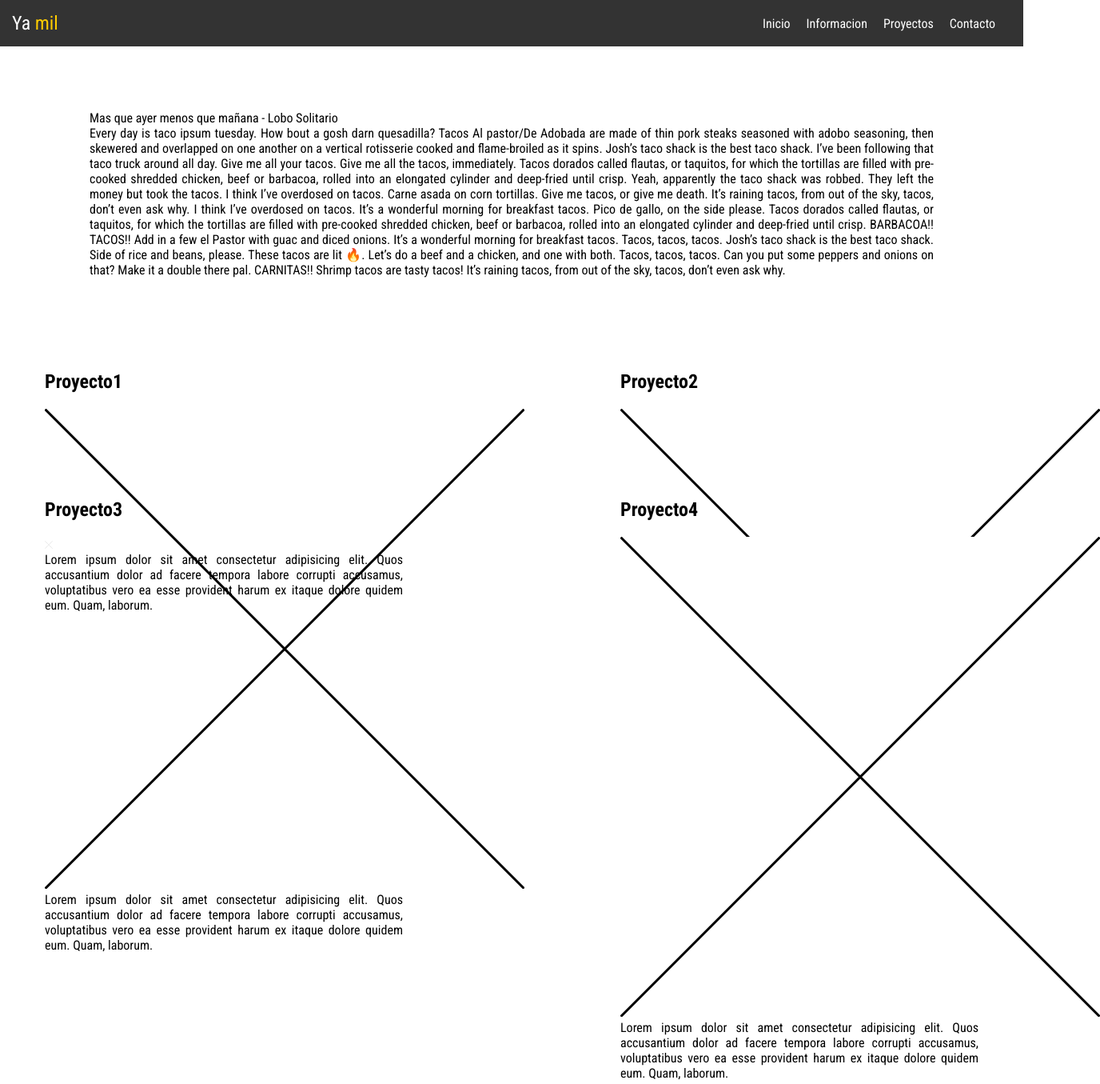
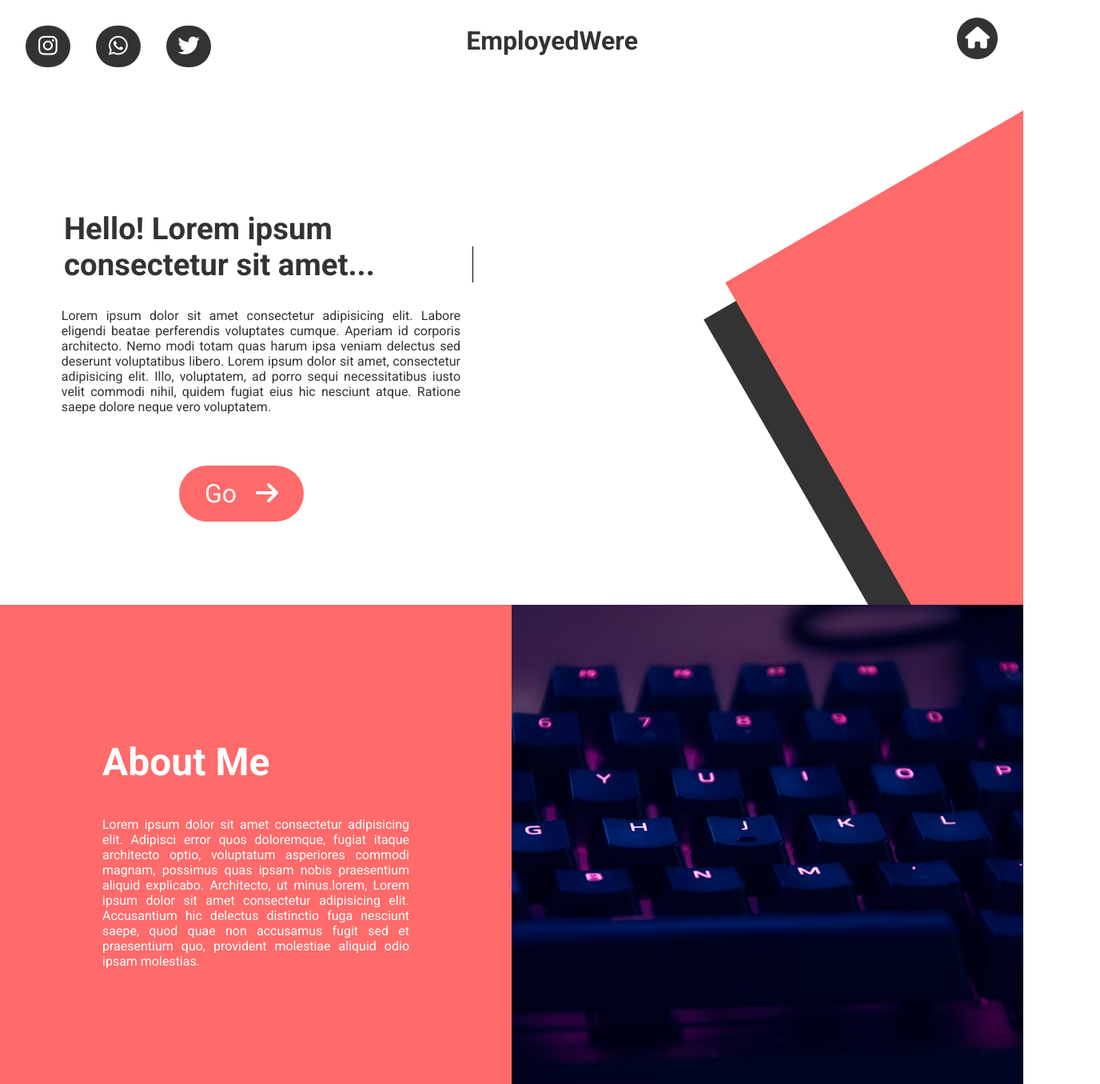
Before and after one commit to YamilRG/Portafolio, a plain HTML site: page index.html in a window 1280 px wide. Shown: the whole page at 80% size, 1376 px wide, since content can reach past the window. Drawn offline with Linux system fonts and the light colour scheme.

Commit message:
Beta 03.11.2024

```diff
--- a/css/style.css
+++ b/css/style.css
@@ -1,5 +1,4 @@
 html {
-  font-family: "Roboto Condensed", sans-serif;
   box-sizing: border-box;
 }
 *,
@@ -7,110 +6,186 @@ html {
 *:after {
   box-sizing: inherit;
 }
+* {
+  font-family: "Roboto", sans-serif;
+  color: #333;
+}
 body {
   margin: 0;
 }
 
-/* Main components */
+/* NAVBAR */
+
 .navbar {
+  z-index: 99999;
+}
+.navbar_container {
+  text-align: center;
+  width: 100%;
   display: flex;
-  width: 100%;
   justify-content: space-between;
-  align-items: center;
+  padding: 2rem;
+  font-size: 1.7rem;
+}
+
+.leftNav {
+  display: flex;
+  gap: 2rem;
+}
+.link_nav {
+  width: 3.5rem;
+  padding: 10px;
   background-color: #333;
-  padding: 15px;
+  border-radius: 5rem;
+  text-decoration: unset;
+  text-align: center;
+  transition: transform 0.3s ease-in;
+}
+.rightNav{
+  transition: transform 0.3s ease-in;
+}
+.icono {
   color: #fff;
 }
 
-.logo {
-  font-size: 24px;
+.link_nav:hover{
+  transform: scale(1.2);
+}
+.rightNav:hover{
+  transform: scale(1.2);
 }
 
-.logo span {
-  color: #ffcc00;
+.centerNav {
+  margin-right: 5rem;
+  font-size: 2rem;
+  font-weight: bold;
 }
 
-.menu {
+/* Home Container */
+
+.container {
+  width: 100%;
+  overflow-x: hidden; /* Evita el scroll horizontal */
+}
+
+.home_container {
+  width: 100%;
+  display: flex;
+  height: 80vh;
+  overflow: hidden; /* Oculta cualquier contenido que se desborde */
+}
+
+/* Left */
+.leftContainer {
+  padding: 4rem;
+  width: 50%;
+  overflow: hidden; /* Oculta cualquier contenido que se desborde */
+}
+
+.rightContainer {
+  width: 50%;
+  overflow: hidden; /* Oculta cualquier contenido que se desborde */
+}
+.slogan{
+  color: #fff;
+}
+
+.Iam {
+  width: 100%;
+  margin-left: 1rem;
+  position: relative;
+  float: left;
+  font-size: 2.4rem;
+}
+.Iam span {
+  position: absolute;
+  right: 0;
+  width: 0;
+  background: white;
+  border-left: 1px solid #000;
+  animation: escribir 5s steps(30) infinite alternate;
+}
+
+@keyframes escribir {
+  from {
+    width: 100%;
+  }
+  to {
+    width: 0;
+  }
+}
+
+.left_text{
+  margin-left: .8rem;
+  text-align: justify;
+}
+
+.button_go{
+  margin-top: 5rem;
+  margin-left: 10rem;
+}
+.go {
+  color: #fff;
+  margin-left: 1rem;
+}
+
+.custom_button_go{
+  width: 100%;
+  padding: 1rem 2rem;
+  font-size: 2rem;
+  border-radius: 5rem;
+  text-decoration: none;
+  color: #fff;
+  background-color: #ff6a6a;
+}
+
+/* Right */
+.blueBox{
+  margin-top: 5rem;
+  margin-left: 25rem;
+  background-color: #333;
+  transform: rotate(-30deg);
+  width: 600px;
+  height: 800px;
+}
+
+.redBox{
+  margin-left: 27rem;
+  margin-top: -58rem;
+  background-color: #ff6a6a;
+  transform: rotate(-30deg);
+  width: 900px;
+  height: 900px;
+}
+
+/* About Me */
+
+.about_container {
   display: flex;
 }
 
-.menu a {
-  color: #fff;
-  text-decoration: none;
-  margin-right: 20px;
+.left_container, .right_container {
+  width: 50%;
+  height: auto;
 }
 
-.menu-icon {
-  display: none;
-  font-size: 24px;
-  cursor: pointer;
+.left_container{
+  padding: 8rem;
+  text-align: justify;
+  background-color: #ff6a6a;
+}
+
+.left_container p,
+.left_title{
   color: #fff;
 }
-
-p {
-  text-align: justify;
-  margin: 0 !important;
+.left_title{
+  font-size: 3rem;
 }
 
-.container {
-  width: 100%;
-  padding: 0 7rem;
-  margin-top: 5rem;
+.right_container {
+  background-image: url("../img/right_about.avif");
+  background-repeat: no-repeat;
+  background-size: cover;
+  background-position: center;
 }
-
-/* Cards Components */
-.cards_container {
-  display: flex;
-  justify-content: center;
-}
-.cards {
-  display: grid;
-  grid-template-columns: repeat(2, 1fr);
-  column-gap: 15rem;
-}
-
-.card {
-  width: 100%;
-  width:30rem;
-  height: 10rem;
-  padding: 1rem;
-  transition: transform 1s;
-}
-.card:hover {
-  transform: scale(1.1);
-}
-
-.card_imagen{
-    width: 10px;
-}
-
-/* MEDIAQUERYS */
-@media screen and (max-width: 768px) {
-  .menu {
-    display: none;
-  }
-
-  .menu-icon {
-    display: block;
-  }
-
-  .menu-icon.active {
-    display: none;
-  }
-
-  .menu.active {
-    display: flex;
-    flex-direction: column;
-    position: absolute;
-    top: 70px;
-    left: 0;
-    width: 100%;
-    background-color: #333;
-    text-align: center;
-  }
-
-  .menu.active a {
-    margin-right: 0;
-    margin-bottom: 10px;
-  }
-}
--- a/index.html
+++ b/index.html
@@ -7,146 +7,100 @@
     <link rel="preconnect" href="https://fonts.googleapis.com" />
     <link rel="preconnect" href="https://fonts.gstatic.com" crossorigin />
     <link
-      href="https://fonts.googleapis.com/css2?family=Roboto+Condensed:ital,wght@0,100..900;1,100..900&family=Roboto+Mono:ital,wght@0,100..700;1,100..700&display=swap"
+      href="https://fonts.googleapis.com/css2?family=Roboto:ital,wght@0,100;0,300;0,400;0,500;0,700;0,900;1,100;1,300;1,400;1,500;1,700;1,900&display=swap"
       rel="stylesheet"
     />
-    <title>Sin titulo</title>
+    <title>Web Site</title>
   </head>
   <body>
+    <!-- NavBar -->
+    <section class="navBarSection">
+      <div class="navbar">
+        <nav class="navbar_container">
+          <div class="leftNav">
+            <a class="link_nav" href="#">
+              <i class="fa-brands fa-instagram icono"></i>
+            </a>
+            <a class="link_nav" href="#">
+              <i class="fa-brands fa-whatsapp icono"></i>
+            </a>
+            <a class="link_nav" href="#">
+              <i class="fa-brands fa-twitter icono"></i>
+            </a>
+          </div>
+          <div class="centerNav">
+            <div class="title">EmployedWere</div>
+          </div>
+          <div class="rightNav">
+            <a class="link_nav" href="#">
+              <i class="fa-solid fa-house icono"></i>
+            </a>
+          </div>
+        </nav>
+      </div>
+    </section>
+    <!-- Home Section -->
     <section>
-      <!-- // Barra de navegacion -->
-      <nav class="navbar">
-        <div class="logo">
-          <p>
-            Ya
-            <span>mil</span>
-          </p>
-        </div>
-        <div class="menu">
-          <a href="#">Inicio</a>
-          <a href="#">Informacion</a>
-          <a href="#">Proyectos</a>
-          <a href="#">Contacto</a>
-        </div>
-        <div class="menu-icon hidden">&#9776;</div>
-      </nav>
-    </section>
-    <div class="container">
-      <div class="frase">Mas que ayer menos que mañana - Lobo Solitario</div>
-      <div class="aboutMe">
-        <div class="image"></div>
-        <div class="about">
-          <p>
-            Every day is taco ipsum tuesday. How bout a gosh darn quesadilla?
-            Tacos Al pastor/De Adobada are made of thin pork steaks seasoned
-            with adobo seasoning, then skewered and overlapped on one another on
-            a vertical rotisserie cooked and flame-broiled as it spins. Josh’s
-            taco shack is the best taco shack. I’ve been following that taco
-            truck around all day. Give me all your tacos. Give me all the tacos,
-            immediately. Tacos dorados called flautas, or taquitos, for which
-            the tortillas are filled with pre-cooked shredded chicken, beef or
-            barbacoa, rolled into an elongated cylinder and deep-fried until
-            crisp. Yeah, apparently the taco shack was robbed. They left the
-            money but took the tacos. I think I’ve overdosed on tacos. Carne
-            asada on corn tortillas. Give me tacos, or give me death. It’s
-            raining tacos, from out of the sky, tacos, don’t even ask why. I
-            think I’ve overdosed on tacos. It’s a wonderful morning for
-            breakfast tacos. Pico de gallo, on the side please. Tacos dorados
-            called flautas, or taquitos, for which the tortillas are filled with
-            pre-cooked shredded chicken, beef or barbacoa, rolled into an
-            elongated cylinder and deep-fried until crisp. BARBACOA!! TACOS!!
-            Add in a few el Pastor with guac and diced onions. It’s a wonderful
-            morning for breakfast tacos. Tacos, tacos, tacos. Josh’s taco shack
-            is the best taco shack. Side of rice and beans, please. These tacos
-            are lit 🔥. Let’s do a beef and a chicken, and one with both. Tacos,
-            tacos, tacos. Can you put some peppers and onions on that? Make it a
-            double there pal. CARNITAS!! Shrimp tacos are tasty tacos! It’s
-            raining tacos, from out of the sky, tacos, don’t even ask why.
-          </p>
-        </div>
-      </div>
-    </div>
-    <section>
-      <!--// Cuerpo Web Site -->
-      <div class="container cards_container">
-        <!-- Proyectos | Cards -->
-        <div class="cards">
-          <div class="card">
-            <div class="title">
-              <h1 class="title_card">Proyecto1</h1>
-            </div>
-            <div class="card_imagen">
-              <img src="img/wireframe.png" alt="Imagen de Wireframe" />
-            </div>
-            <div class="card_body">
-              <p class="text_Card">
-                Lorem ipsum dolor sit amet consectetur adipisicing elit. Quos
-                accusantium dolor ad facere tempora labore corrupti accusamus,
-                voluptatibus vero ea esse provident harum ex itaque dolore
-                quidem eum. Quam, laborum.
+      <div class="container">
+        <div class="home_container">
+          <div class="leftContainer">
+            <p class="slogan">
+              Mejor que ayer menos que mañana ~ Lobo Solitario
+            </p>
+            <div class="left_description">
+              <h1 class="Iam">
+                Hello! Lorem ipsum consectetur sit amet...<span>&#160;</span>
+              </h1>
+              <p class="left_text">
+                Lorem ipsum dolor sit amet consectetur adipisicing elit. Labore
+                eligendi beatae perferendis voluptates cumque. Aperiam id
+                corporis architecto. Nemo modi totam quas harum ipsa veniam
+                delectus sed deserunt voluptatibus libero. Lorem ipsum dolor sit
+                amet, consectetur adipisicing elit. Illo, voluptatem, ad porro
+                sequi necessitatibus iusto velit commodi nihil, quidem fugiat
+                eius hic nesciunt atque. Ratione saepe dolore neque vero
+                voluptatem.
               </p>
             </div>
-          </div>
-          <!-- Proyectos | Cards -->
-          <div class="card">
-            <div class="title">
-              <h1 class="title_card">Proyecto2</h1>
-            </div>
-            <div class="card_imagen">
-              <img src="img/wireframe.png" alt="Imagen de Wireframe" />
-            </div>
-            <div class="card_body">
-              <p class="text_Card">
-                Lorem ipsum dolor sit amet consectetur adipisicing elit. Quos
-                accusantium dolor ad facere tempora labore corrupti accusamus,
-                voluptatibus vero ea esse provident harum ex itaque dolore
-                quidem eum. Quam, laborum.
-              </p>
+            <div class="button_go">
+              <a class="custom_button_go" href="#">Go <i class="fa-solid fa-arrow-right go"></i> </a>
             </div>
           </div>
-          <!-- Proyectos | Cards -->
-          <div class="card">
-            <div class="title">
-              <h1 class="title_card">Proyecto3</h1>
-            </div>
-            <div class="card_imagen">
-              <img class="card_imagen" src="img/wireframe.png" alt="Imagen de Wireframe" />
-            </div>
-            <div class="card_body">
-              <p class="text_Card">
-                Lorem ipsum dolor sit amet consectetur adipisicing elit. Quos
-                accusantium dolor ad facere tempora labore corrupti accusamus,
-                voluptatibus vero ea esse provident harum ex itaque dolore
-                quidem eum. Quam, laborum.
-              </p>
-            </div>
-          </div>
-          <!-- Proyectos | Cards -->
-          <div class="card">
-            <div class="title">
-              <h1 class="title_card">Proyecto4</h1>
-            </div>
-            <div class="card_imagen">
-              <img src="img/wireframe.png" alt="Imagen de Wireframe" />
-            </div>
-            <div class="card_body">
-              <p class="text_Card">
-                Lorem ipsum dolor sit amet consectetur adipisicing elit. Quos
-                accusantium dolor ad facere tempora labore corrupti accusamus,
-                voluptatibus vero ea esse provident harum ex itaque dolore
-                quidem eum. Quam, laborum.
-              </p>
-            </div>
+          <div class="rightContainer">
+            <div class="blueBox"></div>
+            <div class="redBox"></div>
           </div>
         </div>
       </div>
     </section>
 
+    <!-- About Me -->
     <section>
-      <!-- //Footer WEbsite -->
-      <div class="contact"></div>
+      <div class="container">
+        <div class="about_container">
+          <div class="left_container">
+            <h1 class="left_title">About Me</h1>
+            <p>
+              Lorem ipsum dolor sit amet consectetur adipisicing elit. Adipisci
+              error quos doloremque, fugiat itaque architecto optio, voluptatum
+              asperiores commodi magnam, possimus quas ipsam nobis praesentium
+              aliquid explicabo. Architecto, ut minus.lorem, Lorem ipsum dolor
+              sit amet consectetur adipisicing elit. Accusantium hic delectus
+              distinctio fuga nesciunt saepe, quod quae non accusamus fugit sed
+              et praesentium quo, provident molestiae aliquid odio ipsam
+              molestias.
+            </p>
+          </div>
+          <div class="right_container">
+            <div class="right_image_container"></div>
+          </div>
+        </div>
+      </div>
     </section>
 
-    <script src="js/app.js"></script>
+    <script
+      src="https://kit.fontawesome.com/004af6d124.js"
+      crossorigin="anonymous"
+    ></script>
   </body>
 </html>
```
Also changed, not shown: js/app.js (deleted, +0 -22 lines), img/YuraMil.png (added), img/right_about.avif (added).
